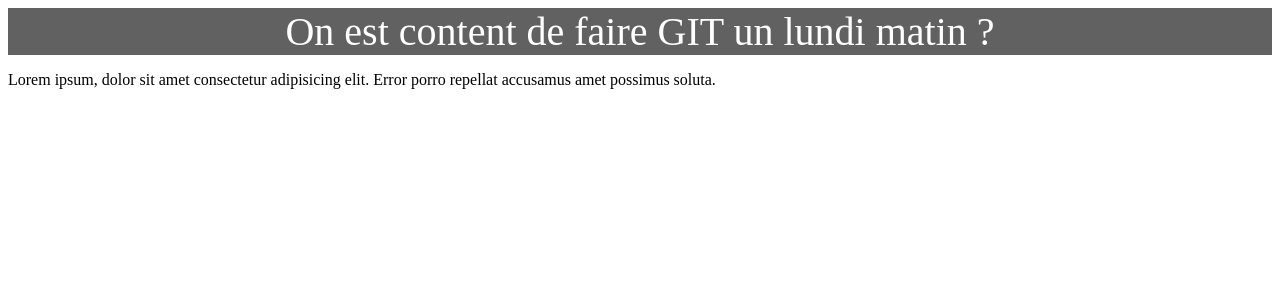
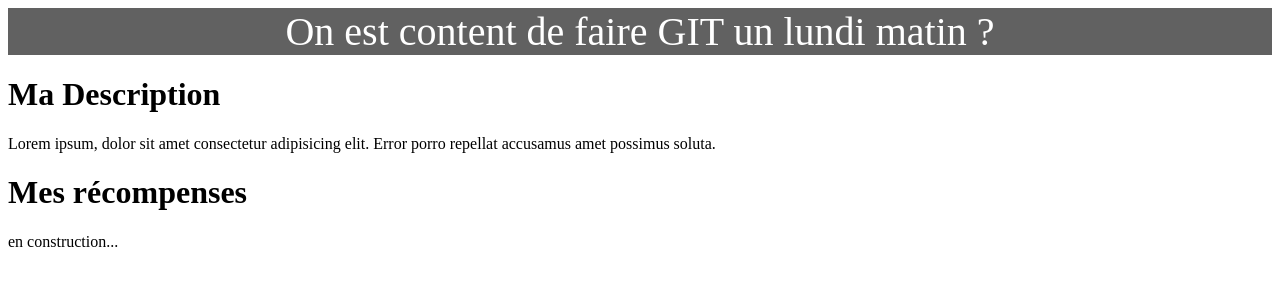
Before and after one commit to ChristopherLegrand/mon_super_projet, a plain HTML site: page index.html in a window 1280 px wide. Drawn offline with Linux system fonts and the light colour scheme.

Commit message:
Ajout de la section Récompenses

```diff
--- a/index.html
+++ b/index.html
@@ -16,7 +16,14 @@
 
 <!-- DESCRIPTION -->
 <div>
+    <h1>Ma Description</h1>
     <p>Lorem ipsum, dolor sit amet consectetur adipisicing elit. Error porro repellat accusamus amet possimus soluta.</p>
+</div>
+
+<!-- RECOMPENSES -->
+<div>
+    <h1>Mes récompenses</h1>
+    <p>en construction...</p>
 </div>
 
 </body>
```
